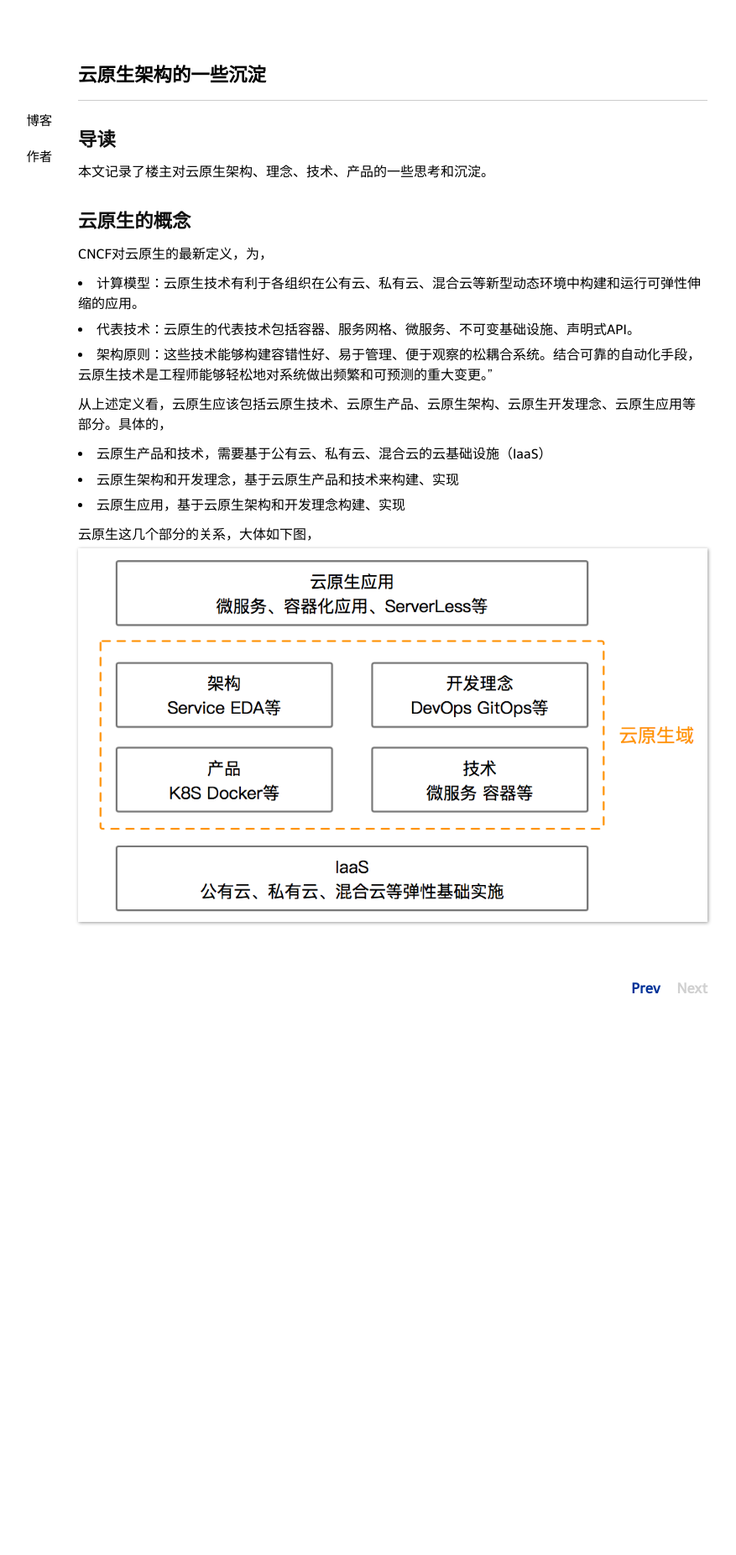
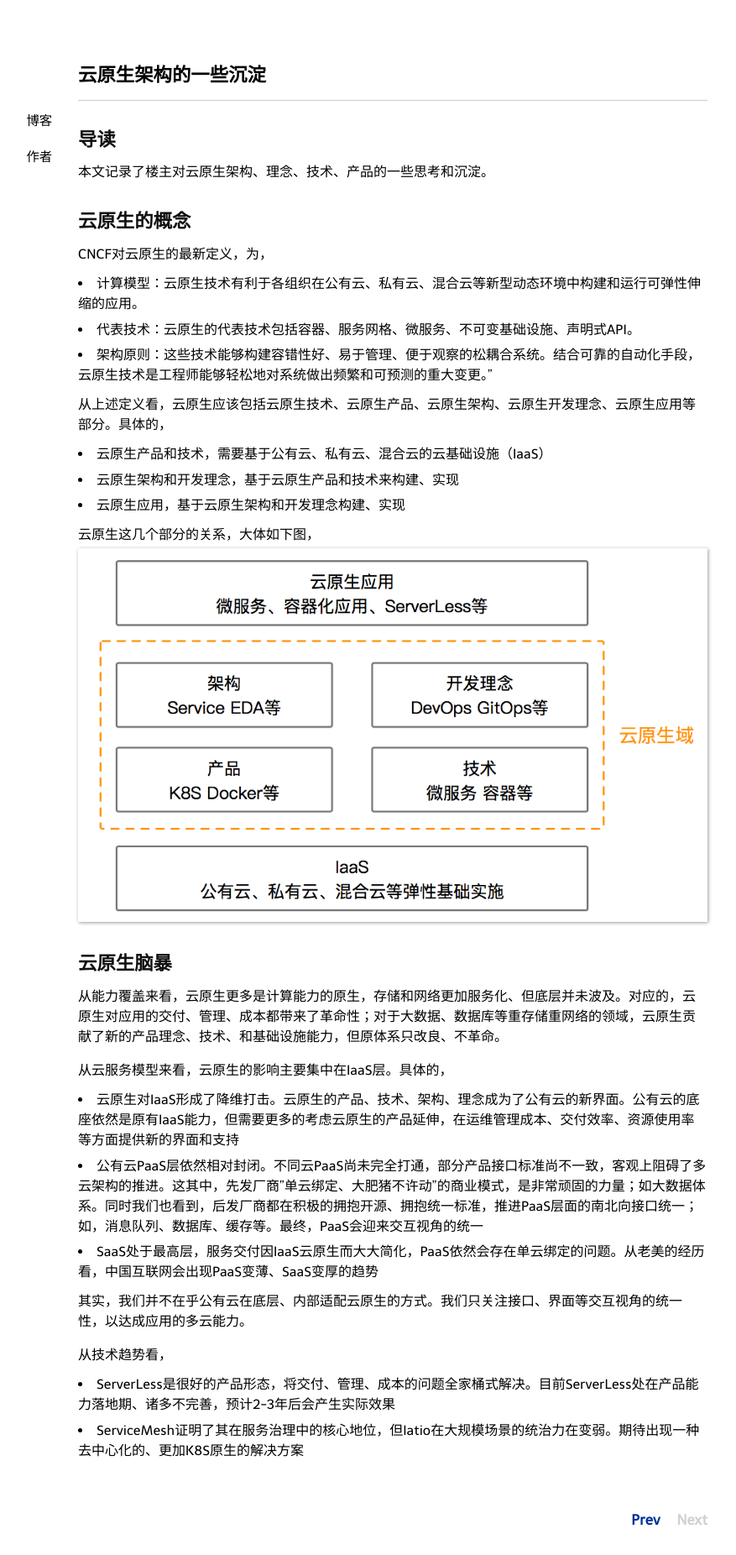
Before and after one commit to niean/niean.github.io, a Jekyll site: the page built from _posts/2021-06-30-infra-cloud-native.markdown, in a window 1280 px wide. Shown: the whole page at 84% size, without its empty margins (172-1049 px from the left). Built offline with Jekyll 4.4.1, drawn with Linux system fonts in a browser that asks for light colours; comment, search, counter and statistics services are not loaded; before the commit the page ends 1219 px from its top, so only the background shows below that.

Commit message:
云原生: 脑暴

```diff
--- a/_posts/2020-01-25-op-model.markdown
+++ b/_posts/2020-01-25-op-model.markdown
@@ -10,7 +10,7 @@ tags:
 本文主要讨论了运维职责模型、职责演进、职业局限等问题。
 
 ## 运维的职责模型
-运维的职责: 将工业制成品组装为服务，并维护其正常运转。工业制成品，包括硬件基础设施IaaS、软件基础设施PaaS、业务代码SaaS等。云原生架构下，维护服务正常运转（持续运营CO）是运维的主要工作，要求达成质量、效率、成本、安全等多维度的目标（多快好省）。在CO的过程中，运维工作者通常遵循了解现状、发现问题、提升认知、制定规范、建立流程、建设平台、经验决策、智能决策的行为范式。
+运维的职责: 将工业制成品组装为服务，并维护其正常运转。工业制成品，包括硬件基础设施IaaS、软件基础设施PaaS、业务代码SaaS等。云原生架构下，维护服务正常运转（持续运营CO）是运维的主要工作，要求达成质量、效率、成本、安全等多维度的目标（多快好省）。在CO的过程中，运维工作者通常遵循了解现状、发现问题、提升认知、制定规范、设立流程、抽象产品/建设平台、人工运营、智能运营的行为范式。
 
 ![page.png](https://raw.githubusercontent.com/niean/niean.github.io/master/images/20200125/op-model.png)
 
--- a/_posts/2021-06-30-infra-cloud-native.markdown
+++ b/_posts/2021-06-30-infra-cloud-native.markdown
@@ -10,7 +10,6 @@ tags:
 本文记录了楼主对云原生架构、理念、技术、产品的一些思考和沉淀。
 
 ## 云原生的概念
-
 CNCF对云原生的最新定义，为，
 
 - 计算模型：云原生技术有利于各组织在公有云、私有云、混合云等新型动态环境中构建和运行可弹性伸缩的应用。
@@ -25,3 +24,22 @@ CNCF对云原生的最新定义，为，
 
 云原生这几个部分的关系，大体如下图，
 ![zone](https://raw.githubusercontent.com/niean/niean.github.io/master/images/20210630/cloud-native-zone.png)
+
+
+## 云原生脑暴
+
+从能力覆盖来看，云原生更多是计算能力的原生，存储和网络更加服务化、但底层并未波及。对应的，云原生对应用的交付、管理、成本都带来了革命性；对于大数据、数据库等重存储重网络的领域，云原生贡献了新的产品理念、技术、和基础设施能力，但原体系只改良、不革命。
+
+从云服务模型来看，云原生的影响主要集中在IaaS层。具体的，
+
+- 云原生对IaaS形成了降维打击。云原生的产品、技术、架构、理念成为了公有云的新界面。公有云的底座依然是原有IaaS能力，但需要更多的考虑云原生的产品延伸，在运维管理成本、交付效率、资源使用率等方面提供新的界面和支持
+- 公有云PaaS层依然相对封闭。不同云PaaS尚未完全打通，部分产品接口标准尚不一致，客观上阻碍了多云架构的推进。这其中，先发厂商"单云绑定、大肥猪不许动"的商业模式，是非常顽固的力量；如大数据体系。同时我们也看到，后发厂商都在积极的拥抱开源、拥抱统一标准，推进PaaS层面的南北向接口统一；如，消息队列、数据库、缓存等。最终，PaaS会迎来交互视角的统一
+- SaaS处于最高层，服务交付因IaaS云原生而大大简化，PaaS依然会存在单云绑定的问题。从老美的经历看，中国互联网会出现PaaS变薄、SaaS变厚的趋势
+
+其实，我们并不在乎公有云在底层、内部适配云原生的方式。我们只关注接口、界面等交互视角的统一性，以达成应用的多云能力。
+
+
+从技术趋势看，
+
+- ServerLess是很好的产品形态，将交付、管理、成本的问题全家桶式解决。目前ServerLess处在产品能力落地期、诸多不完善，预计2-3年后会产生实际效果
+- ServiceMesh证明了其在服务治理中的核心地位，但Iatio在大规模场景的统治力在变弱。期待出现一种去中心化的、更加K8S原生的解决方案
```
